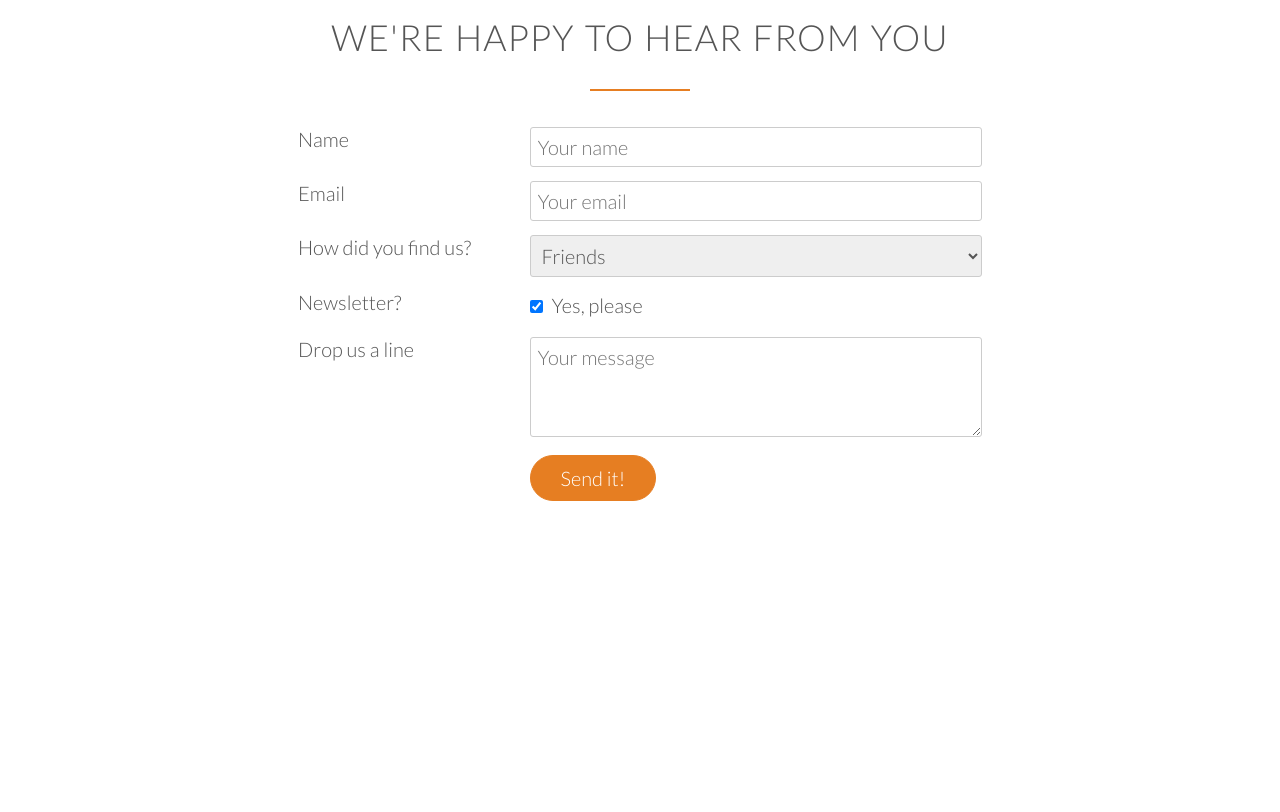
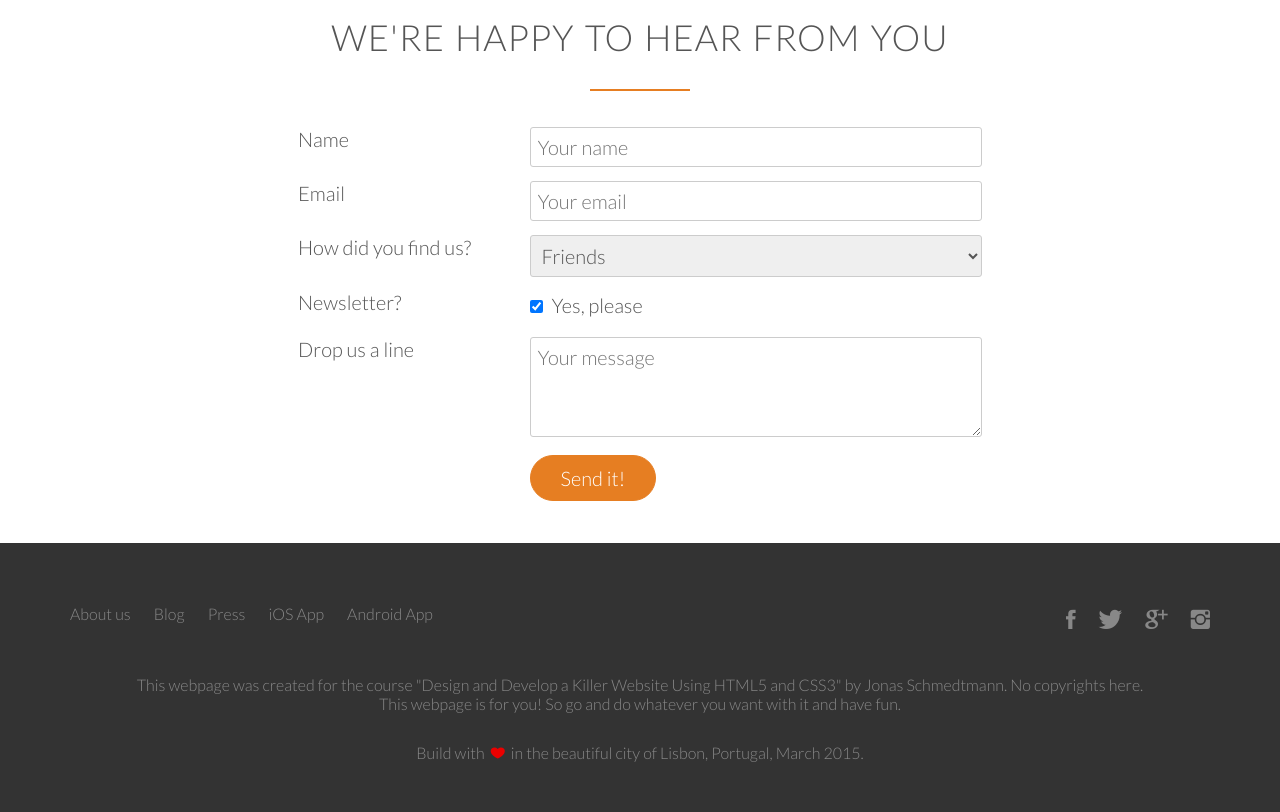
Before and after one commit to darrenji/FoodCompany, a plain HTML site: page index.html in a window 1280 px wide. Shown: the part 4398-5210 px from the top of the page. Before the commit the page ends 4906 px from the top, so only its background shows below. Drawn offline with Linux system fonts and the light colour scheme; files whose address does not match are found by name.

Commit message:
footer section finished

```diff
--- a/index.html
+++ b/index.html
@@ -373,5 +373,36 @@ I was looking for a quick and easy food delivery service in San Franciso. I trie
 
             </div>
         </section>
+
+        <footer>
+            <div class="row">
+                <div class="col span-1-of-2">
+                    <ul class="footer-nav">
+                        <li><a href="#">About us</a></li>
+                        <li><a href="#">Blog</a></li>
+                        <li><a href="#">Press</a></li>
+                        <li><a href="#">iOS App</a></li>
+                        <li><a href="#">Android App</a></li>
+                    </ul>
+                </div>
+                <div class="col span-1-of-2">
+                    <ul class="social-links">
+                        <li><a href="#"><i class="ion-social-facebook"></i></a></li>
+                        <li><a href="#"><i class="ion-social-twitter"></i></a></li>
+                        <li><a href="#"><i class="ion-social-googleplus"></i></a></li>
+                        <li><a href="#"><i class="ion-social-instagram"></i></a></li>
+                    </ul>
+                </div>
+            </div>
+            <div class="row">
+                <p>
+                    This webpage was created for the course "Design and Develop a Killer Website Using HTML5 and CSS3" by Jonas Schmedtmann. No copyrights here.<br>
+                    This webpage is for you! So go and do whatever you want with it and have fun.
+                </p>
+                <p>
+                    Build with <i class="ion-ios-heart" style="color: #ea0000; padding: 0 3px;"></i> in the beautiful city of Lisbon, Portugal, March 2015.
+                </p>
+            </div>
+        </footer>
     </body>
 </html>
--- a/resources/css/style.css
+++ b/resources/css/style.css
@@ -486,3 +486,88 @@ input[type=checkbox] {
 *:focus {
     outline: none;
 }
+
+/*--------------------------------------*/
+/* footer */
+/*--------------------------------------*/
+
+
+footer {
+    margin-top: 35px;
+    background-color: #333;
+    padding: 50px;
+    font-size: 80%;
+}
+
+.footer-nav {
+    list-style: none;
+    float: left;
+}
+
+
+
+.social-links {
+    list-style: none;
+    float: right;
+}
+
+.footer-nav li,
+.social-links li {
+    display: inline-block;
+    margin-right: 20px;
+}
+
+.footer-nav li:last-child,
+.social-links li:last-child {
+    margin-right: 0;
+}
+
+.footer-nav li a:link,
+.footer-nav li a:visited,
+.social-links li a:link,
+.social-links li a:visited {
+    text-decoration: none;
+    border: 0;
+    color: #888;
+    transition: color 0.2s;
+}
+
+.footer-nav li a:hover,
+.footer-nav li a:active {
+    color: #ddd;
+}
+
+footer p {
+    color: #888;
+    text-align: center;
+    margin-top: 30px;
+}
+
+.social-links li a:link,
+.social-links li a:visited {
+    font-size: 160%;
+}
+
+.ion-social-facebook,
+.ion-social-twitter,
+.ion-social-googleplus,
+.ion-social-instagram {
+    -webkit-transition: color 0.2s;
+    transition: color 0.2s;
+}
+
+.ion-social-facebook:hover {
+    color: #3b5998;
+}
+
+.ion-social-twitter:hover {
+    color: #00aced;
+}
+
+.ion-social-googleplus:hover {
+    color: #dd4b39;
+}
+
+.ion-social-instagram:hover {
+    color: #517fa4;
+}
```
